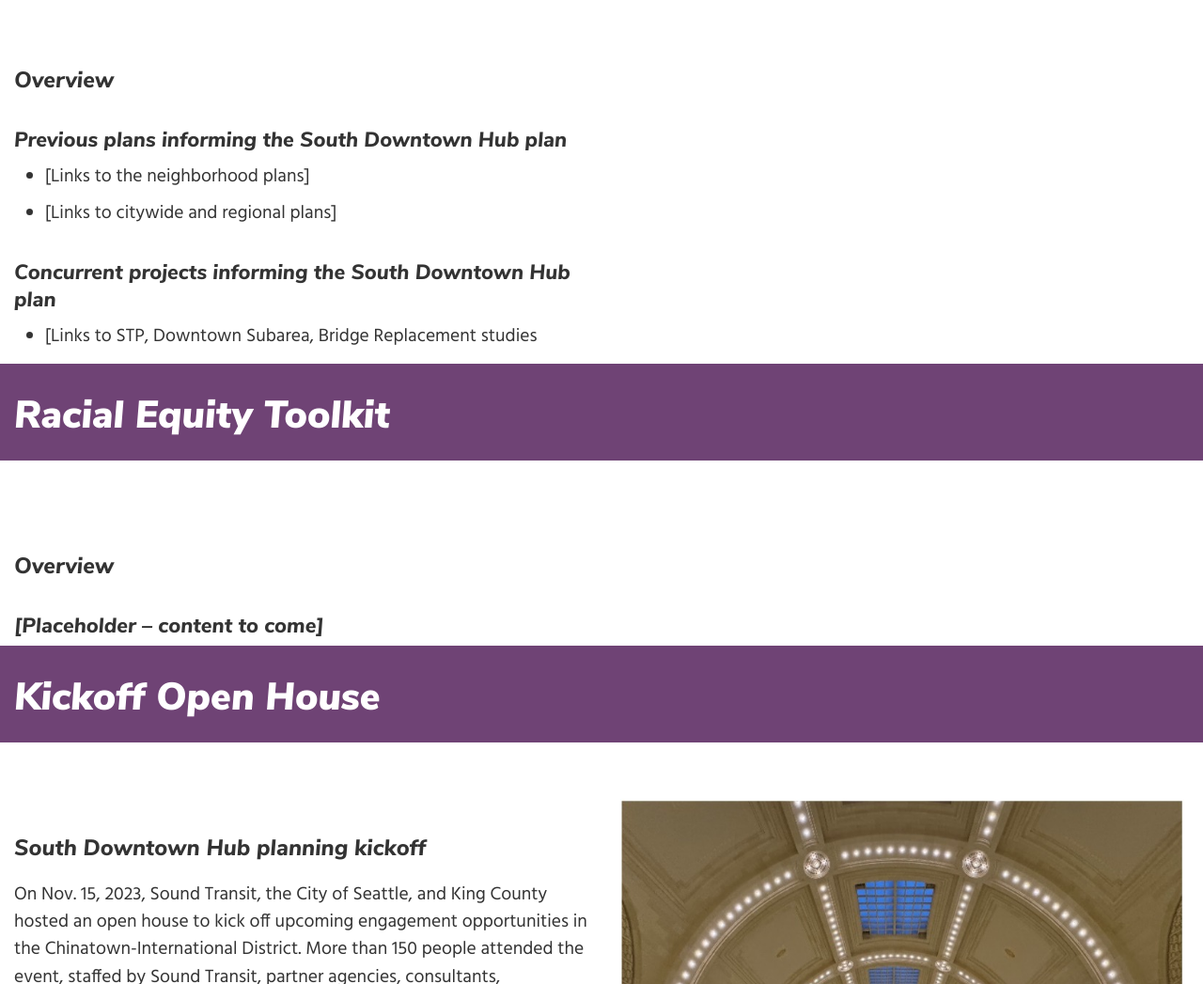
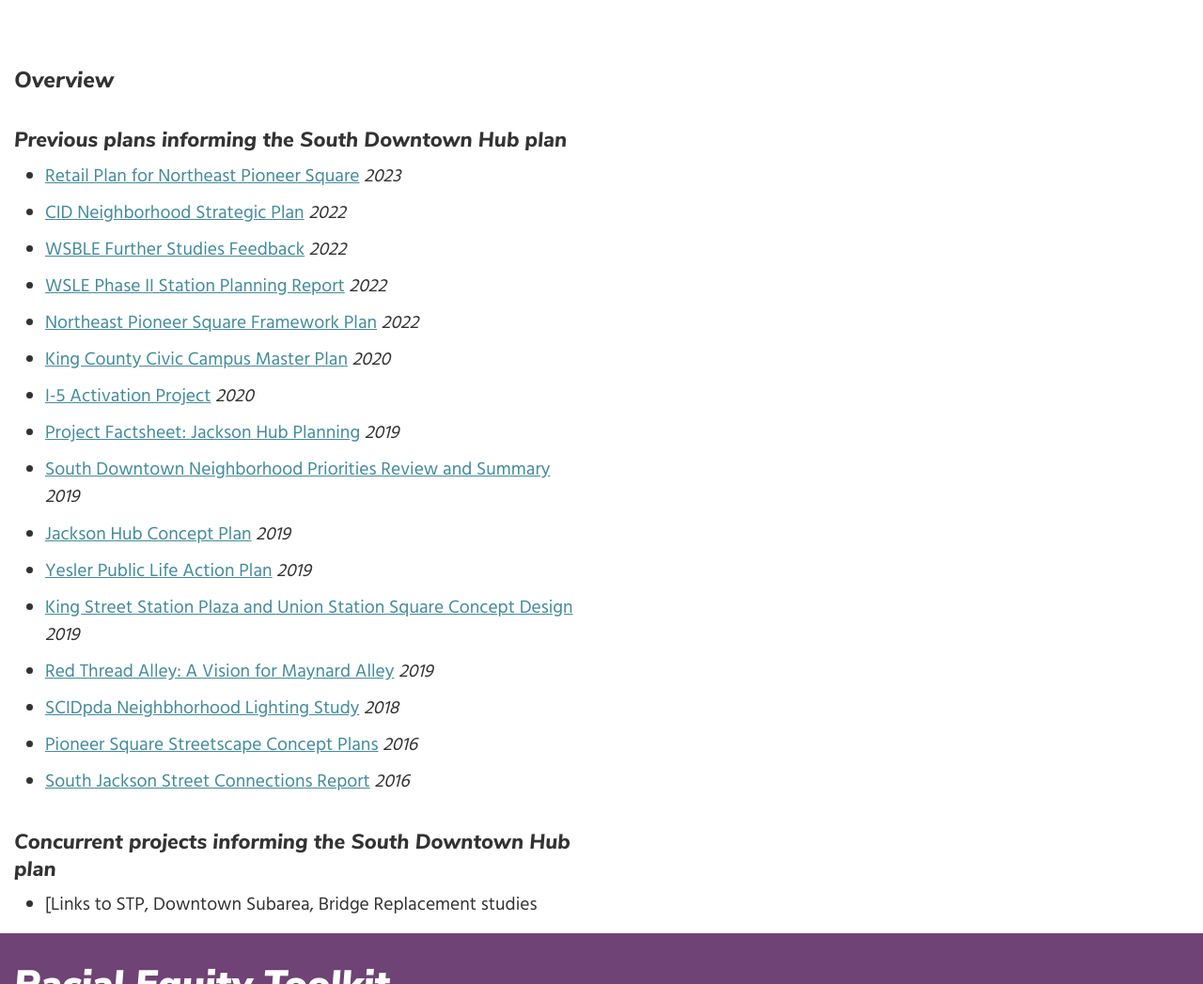
Before and after one commit to enviro-issues/south-downtown-hub-po-vietnamese, a plain HTML site: page index.html in a window 1280 px wide. Shown: the part 3993-5040 px from the top of the page at 94% size. Drawn offline with nearby package versions, Linux system fonts and the light colour scheme; a script that the page names is missing.

Commit message:
update south downtown hub past plans links

```diff
--- a/index.html
+++ b/index.html
@@ -487,10 +487,68 @@
                         <h5>Previous plans informing the South Downtown Hub plan</h5>
                         <ul>
                             <li>
-                                [Links to the neighborhood plans]
+                                <a href="https://issuu.com/pioneersquareseattle/docs/pioneer_square_district_market_study_230403_final" target="_blank">Retail Plan for Northeast Pioneer Square</a>
+                                <i>2023</i>
                             </li>
                             <li>
-                                [Links to citywide and regional plans]
+                                <a href="https://www.historicsouthdowntown.org/_files/ugd/d70ac3_719a6497d29a48e6b6219366611a7114.pdf" target="_blank">CID Neighborhood Strategic Plan</a>
+                                <i>2022</i>
+                            </li>
+                            <li>
+                                <a href="https://www.soundtransit.org/sites/default/files/documents/wsble-further-studies-community-engagement-summary-20230228.pdf" target="_blank">WSBLE Further Studies Feedback</a>
+                                <i> 2022</i>
+                            </li>
+                            <li>
+                                <a href="https://www.soundtransit.org/sites/default/files/documents/west-seattle-link-extension-station-planning-progress-report.pdf" target="_blank">WSLE Phase II Station Planning Report</a>
+                                <i> 2022</i>
+                            </li>
+                            <li>
+                                <a href="https://allianceforpioneersquare.org/wp/what-we-do/public-realm/northeast-pioneer-square-framework-plan/" target="_blank">Northeast Pioneer Square Framework Plan</a>
+                                <i> 2022</i>
+                            </li>
+                            <li>
+                                <a href="https://kingcounty.gov/en/legacy/initiatives/civic-campus-master-plan/-/media/initiatives/civic-campus-master-plan/documents/ccmp-gao-presentation-20200121.ashx?la=en&hash=E0FF09E3B14501C12441151828CE61E3" target="_blank">King County Civic Campus Master Plan</a>
+                                <i>2020</i>
+                            </li>
+                            <li>
+                                <a href="https://interimcda.org/wp-content/uploads/2022/03/I-5-Activation-Project-SD-Package_Draft-1.pdf" target="_blank">I-5 Activation Project</a>
+                                <i>2020</i>
+                            </li>
+                            <li>
+                                <a href="https://www.seattle.gov/documents/Departments/OPCD/OngoingInitiatives/JacksonHub/Jackson%20Hub_TwoPager_EN.pdf" target="_blank">Project Factsheet: Jackson Hub Planning</a>
+                                <i>2019</i>
+                            </li>
+                            <li>
+                                <a href="https://www.historicsouthdowntown.org/_files/ugd/8f6bad_09622d647c2e4bb9ae5cf7da1e74d099.pdf" target="_blank">South Downtown Neighborhood Priorities Review and Summary </a>
+                                <i>2019</i>
+                            </li>
+                            <li>
+                                <a href="https://issuu.com/pioneersquareseattle/docs/190328_jackson_hub_final_document" target="_blank">Jackson Hub Concept Plan</a>
+                                <i>2019</i>
+                            </li>
+                            <li>
+                                <a href="https://www.seattle.gov/documents/Departments/SDOT/UrbanDesignProgram/Public%20Life%20Action%20Plan%20-%20Yesler%20Crescent%20-%20Printer%20Friendly.pdf" target="_blank">Yesler Public Life Action Plan</a>
+                                <i>2019</i>
+                            </li>
+                            <li>
+                                <a href="https://issuu.com/pioneersquareseattle/docs/190220_king_street_station_graphic_" target="_blank">King Street Station Plaza and Union Station Square Concept Design</a>
+                                <i>2019</i>
+                            </li>
+                            <li>
+                                <a href="https://scidpda.org/wp/wp-content/uploads/2019/12/maynard-alley-final-report-single-page.pdf" target="_blank">Red Thread Alley: A Vision for Maynard Alley</a>
+                                <i>2019</i>
+                            </li>
+                            <li>
+                                <a href="https://scidpda.org/wp/wp-content/uploads/2019/09/small_scidpda-design-vision-and-action-strategy.pdf" target="_blank">SCIDpda Neighbhorhood Lighting Study</a>
+                                <i>2018</i>
+                            </li>
+                            <li>
+                                <a href="https://issuu.com/pioneersquareseattle/docs/streetscape_concept_plan" target="_blank">Pioneer Square Streetscape Concept Plans</a>
+                                <i>2016</i>
+                            </li>
+                            <li>
+                                <a href="https://issuu.com/weareframework/docs/2016_03_jackson___memorial_action_p" target="_blank">South Jackson Street Connections Report</a>
+                                <i>2016</i>
                             </li>
                         </ul>
 
```
